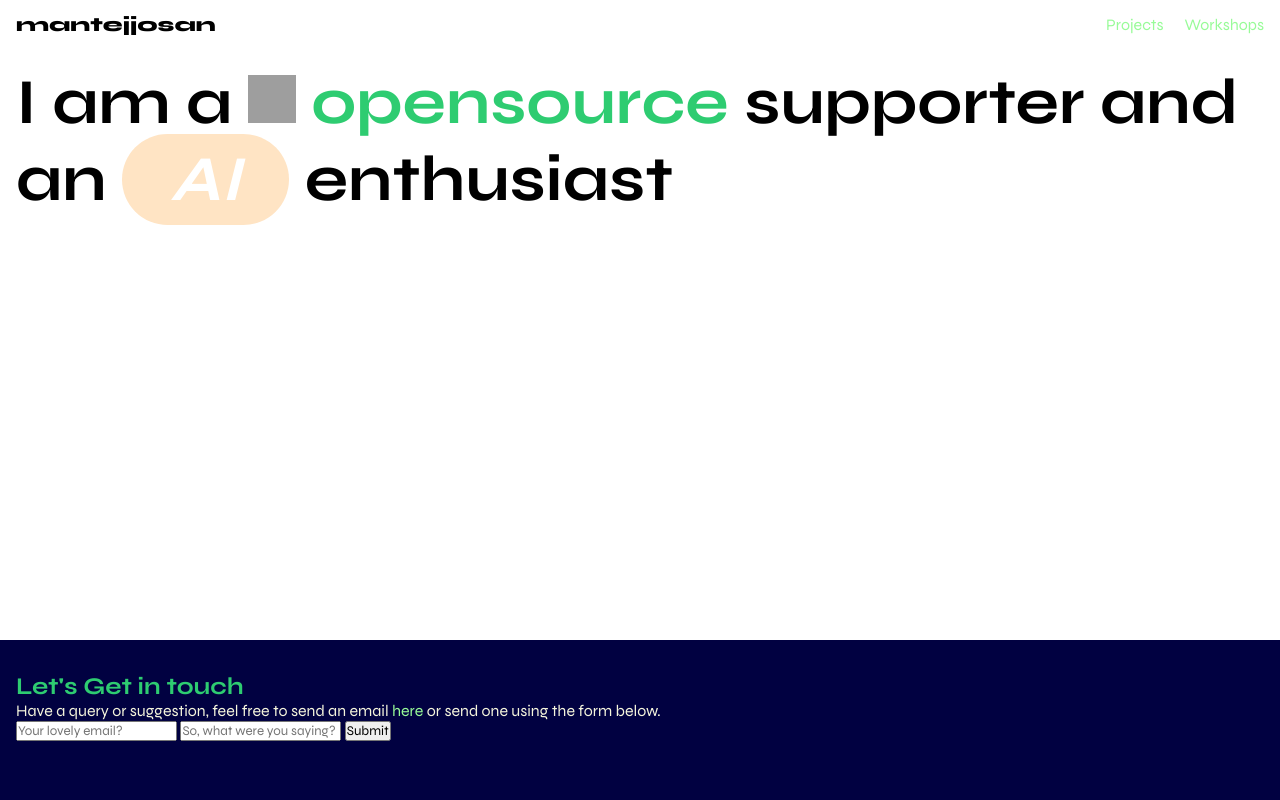
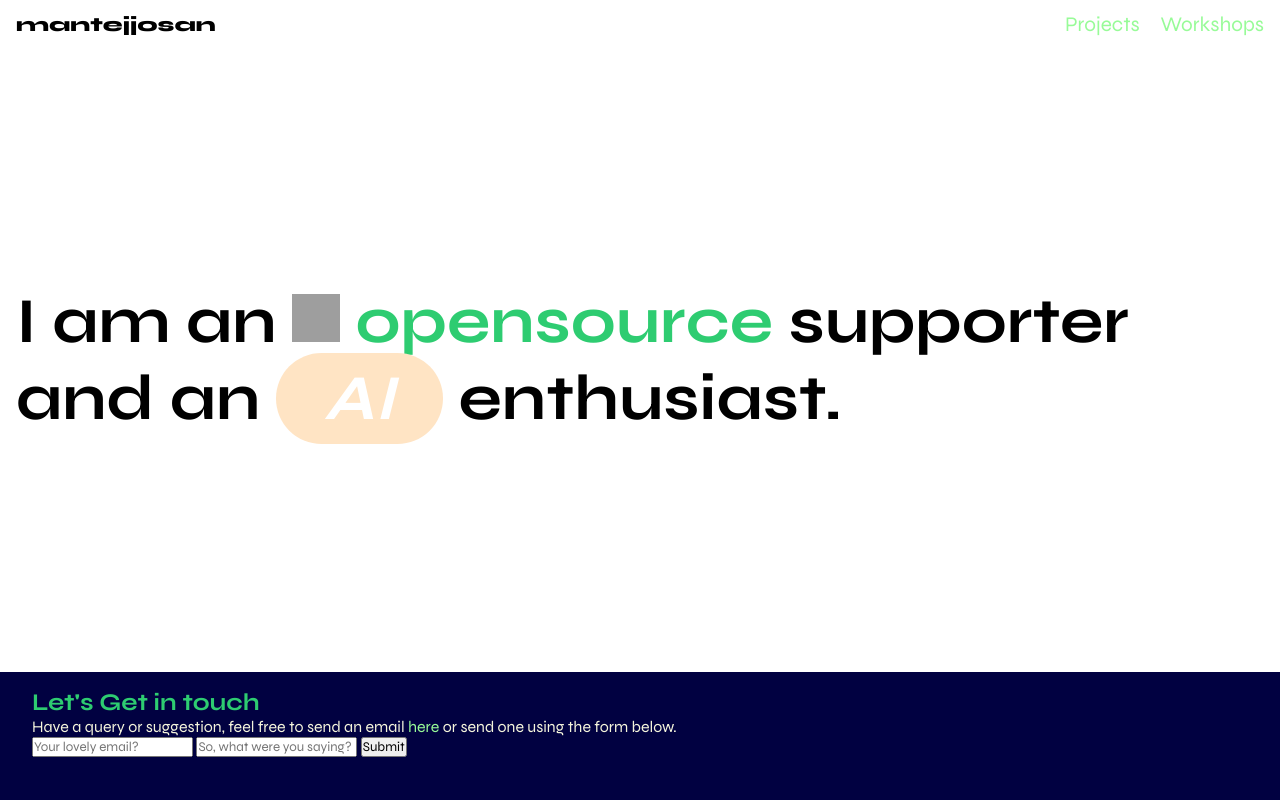
Before and after one commit to mantejjosan/dailydose, a plain HTML site: page index.html in a window 1280 px wide. Shown: the top 800 px of the page. Drawn offline with Linux system fonts and the light colour scheme; grey boxes are pictures that could not be loaded.

Commit message:
fix: Align Center and Expand Footer

```diff
--- a/index.html
+++ b/index.html
@@ -18,16 +18,17 @@
     </header>
 
     <main>
-      <section>
-        <h1 class="tagline">I am a
+      <section id="hero">
+        <div class="hero-txt">
+          <h1 class="tagline">I am an
             <span class="keyword">
               <img id="earth-svg" src="https://raw.githubusercontent.com/mantejjosan/tutorials/refs/heads/main/CollaborateOnGithub/image/earth-removebg-preview.svg" alt="Earth">
               <strong>opensource</strong>
 
             </span>
             supporter and an
-          <span id="ai"><em>AI</em></span> enthusiast</h1>
-
+            <span id="ai"><em>AI</em></span> enthusiast.</h1>
+        </div>
       </section>
     </main>
 
--- a/style-index.css
+++ b/style-index.css
@@ -17,19 +17,34 @@ html, body{
   width: 100%;
 }
 
-header, main, footer{
+main{
+  padding:1rem 0;
+}
+
+
+#hero{
+  display: flex;
+  align-items: center;
+  justify-content: center;
+}
+
+header, main{
   max-width: 1366px;
+  margin: auto;
   padding-left: 1rem;
   padding-right: 1rem;
 }
 
 footer{
   height: 40vh;
+  padding-left: 1rem;
+  padding-right: 1rem;
 }
 
 nav{
   height: 3rem;
   padding: 1.2rem 0rem;
+  font-size: max(1.275vw, 1.3rem);
 
 }
 
@@ -62,6 +77,12 @@ footer{
   justify-content: space-between;
 }
 
+.flex-center{
+  display: flex;
+  align-items: center;
+  justify-content: center;
+}
+
 .g1{
   gap: 1.3rem;
 }
@@ -74,6 +95,9 @@ footer{
 
 .contact{
   padding-top: 2rem;
+  margin: auto;
+  padding: 1rem;
+  max-width: 1366px;
 }
 
 .tagline{
@@ -96,3 +120,7 @@ footer{
 .keyword{
   color: var(--secondary-color);
 }
+
+.hero-txt{
+  font-size: 9vw !important;
+}
```
Lines whose indentation alone changed are shown as unchanged.
